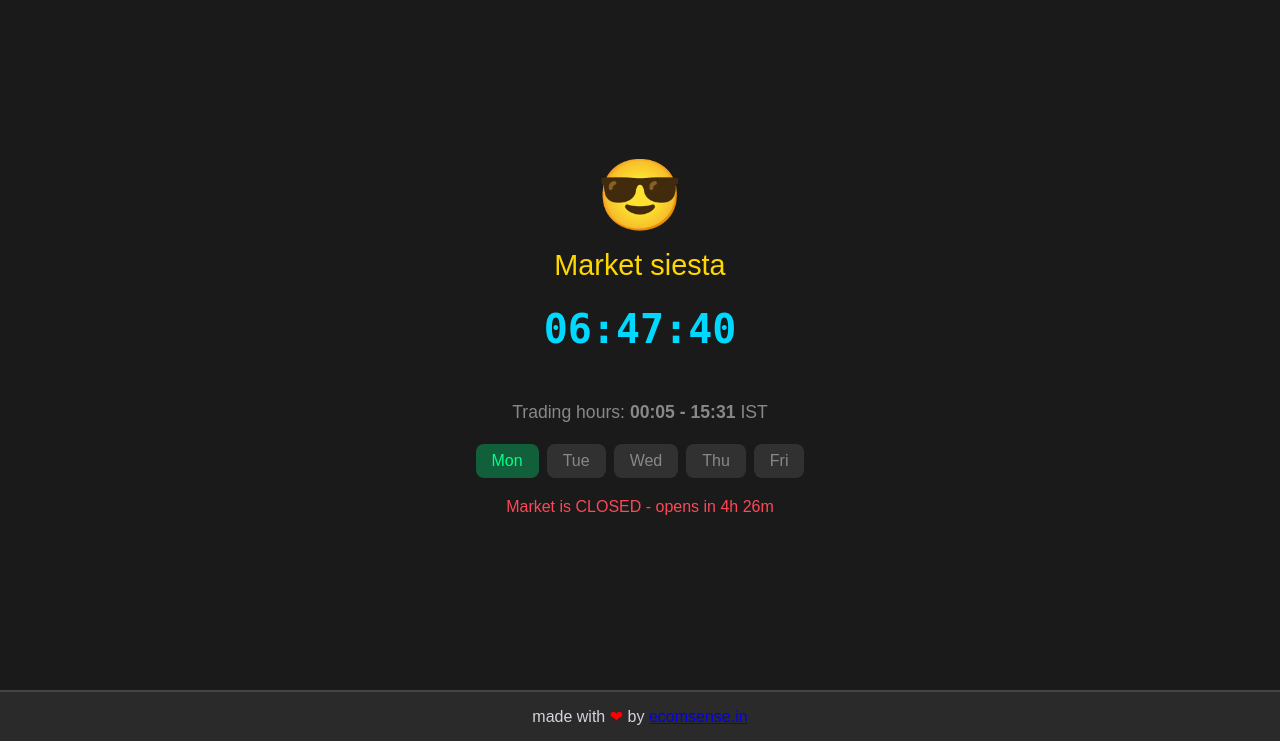
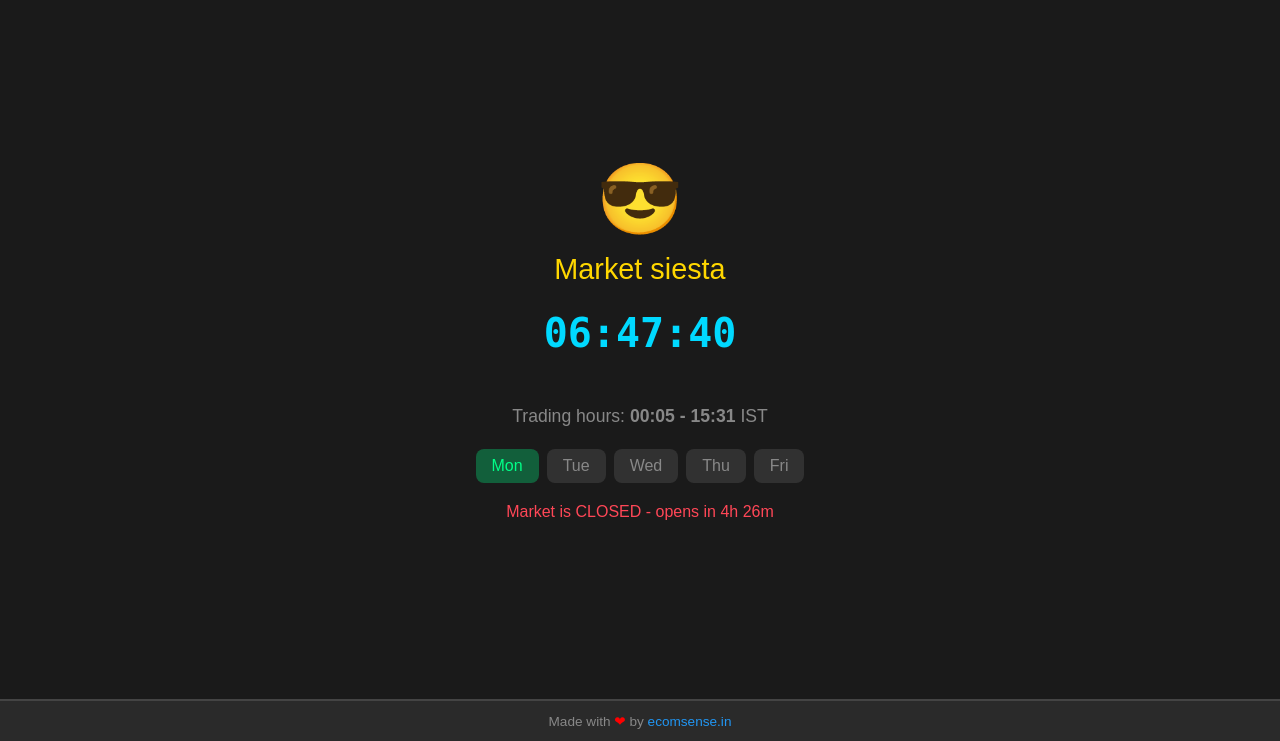
Before and after one commit to ecomsense/scalper-uma, a FastAPI app: page / in a window 1280 px wide. Shown: the part 59-800 px from the top of the page. Run offline with FastAPI, Linux system fonts and the light colour scheme; parts of the project's set-up code (start-up, migrations or seed data) failed here and were passed over.

Commit message:
feat: add shared app-footer to both templates

```diff
--- a/src/static/styles.css
+++ b/src/static/styles.css
@@ -163,6 +163,25 @@ body {
   flex-grow: 1;
 }
 
+/* Shared Footer */
+.app-footer {
+  padding: 0.75rem 1.5rem;
+  background: var(--bg-header);
+  border-top: 2px solid var(--border-color);
+  text-align: center;
+  font-size: 0.85rem;
+  color: var(--text-muted);
+}
+
+.app-footer a {
+  color: var(--blue);
+  text-decoration: none;
+}
+
+.app-footer a:hover {
+  text-decoration: underline;
+}
+
 .modal {
   display: none;
   position: fixed;
--- a/templates/sleeping.html
+++ b/templates/sleeping.html
@@ -43,8 +43,8 @@
             </div>
         </div>
 
-        <footer class='footer'>
-            made with <span style='color:red;'>❤</span> by <a href='https://ecomsense.in' target='_blank'>ecomsense.in</a>
+        <footer class='app-footer'>
+            Made with <span style='color:red;'>❤</span> by <a href='https://ecomsense.in' target='_blank'>ecomsense.in</a>
         </footer>
     </div>
 
```
Also changed, not shown: templates/logic.html (+4 -3 lines).
